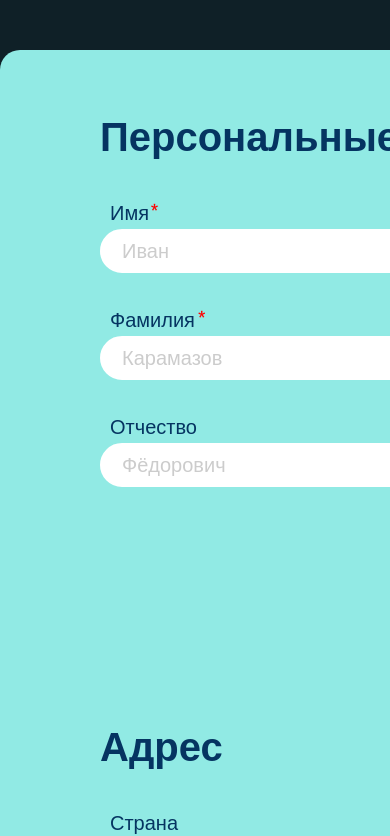
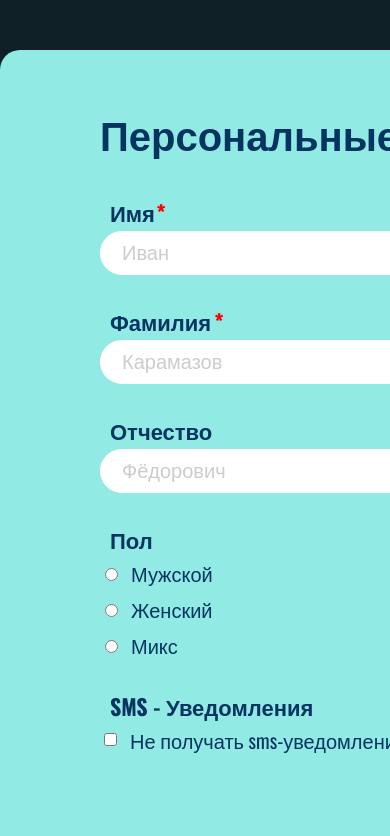
Before and after one commit to Hackerbot1488/medods-form-task, a Vue app: page / in a window 390 px wide. Shown: the top 836 px of the page. Built offline with nearby package versions, Linux system fonts and the light colour scheme.

Commit message:
version without responsive

```diff
--- a/src/components/Form.vue
+++ b/src/components/Form.vue
@@ -21,6 +21,28 @@
 							id="patronymic"
 							placeholder="Фёдорович"
 						/>
+					</div>
+					<div class="group__item">
+						<label>Пол</label>
+						<div class="wrap-radio">
+							<input type="radio" id="male" name="sex" value="male" />
+							<label for="male">Мужской</label>
+						</div>
+						<div class="wrap-radio">
+							<input type="radio" id="female" name="sex" value="female" />
+							<label for="female">Женский</label>
+						</div>
+						<div class="wrap-radio">
+							<input type="radio" id="custom" name="sex" value="custom" />
+							<label for="custom">Микс</label>
+						</div>
+					</div>
+					<div class="group__item">
+						<label for="notifications">SMS - Уведомления</label>
+						<div class="wrap-checkbox">
+							<input type="checkbox" name="notifications" id="notifications" />
+							<label for="notifications">Не получать sms-уведомления</label>
+						</div>
 					</div>
 				</div>
 				<div class="group__column">
@@ -248,12 +270,30 @@ export default {
 	flex-direction: column
 	padding-bottom: 30px
 	label
-		font-size: 20px
+		font-size: 22px
+		font-weight: bold
 		margin-left: 10px
 		margin-bottom: 3px
 		width: fit-content
 		display: inline-table
 		position: relative
+	.wrap-radio
+		display: flex
+		align-items: center
+		margin-bottom: 5.6px
+		&:last-child
+			margin-bottom: 0
+		label
+			font-size: 20px
+			font-weight: normal
+			margin-bottom: 0
+	.wrap-checkbox
+		display: flex
+		align-items: center
+		label
+			font-size: 20px
+			font-weight: normal
+			margin-bottom: 0
 .form__input
 	height: 40px
 	border: 2px solid white
```
